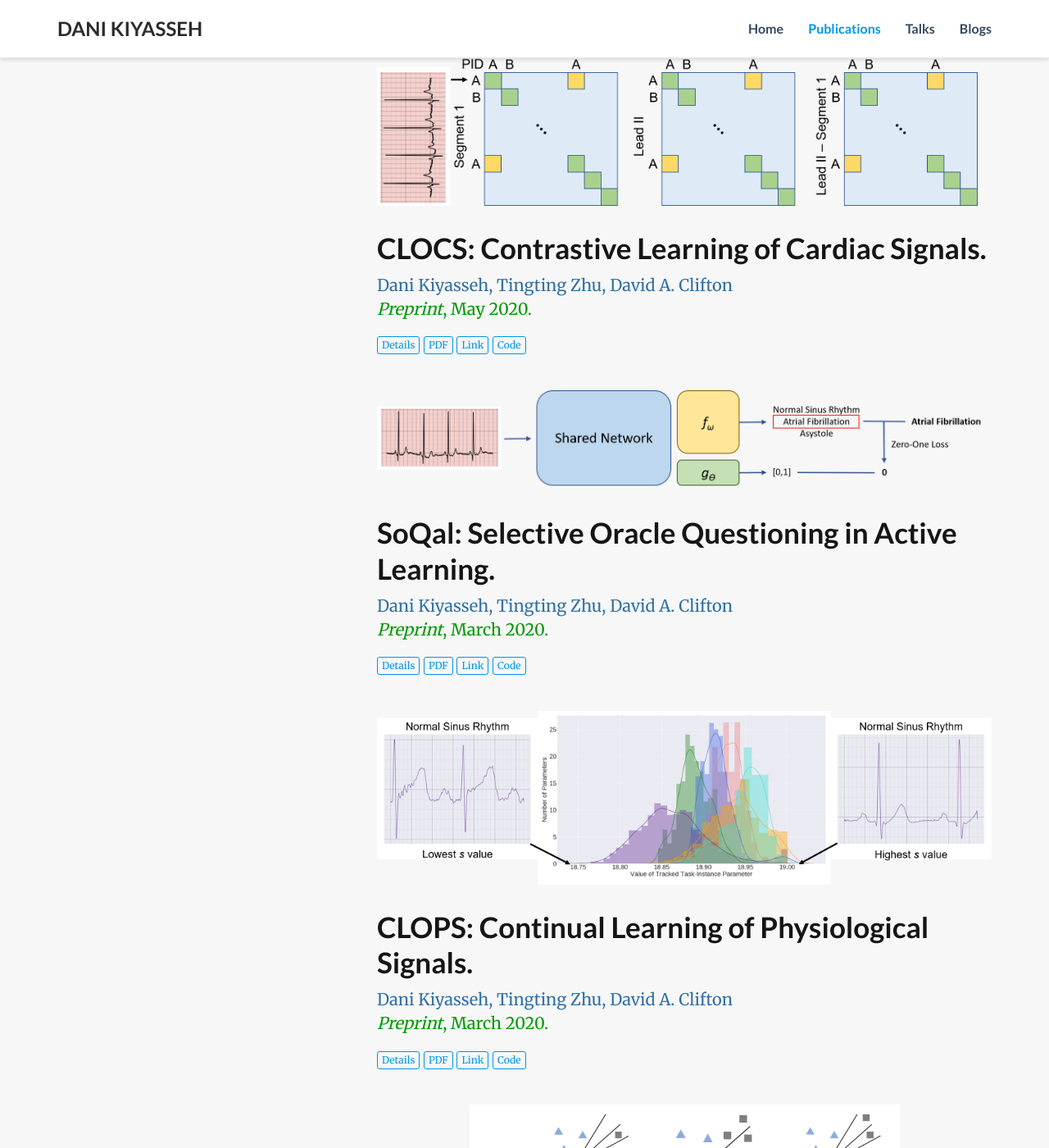
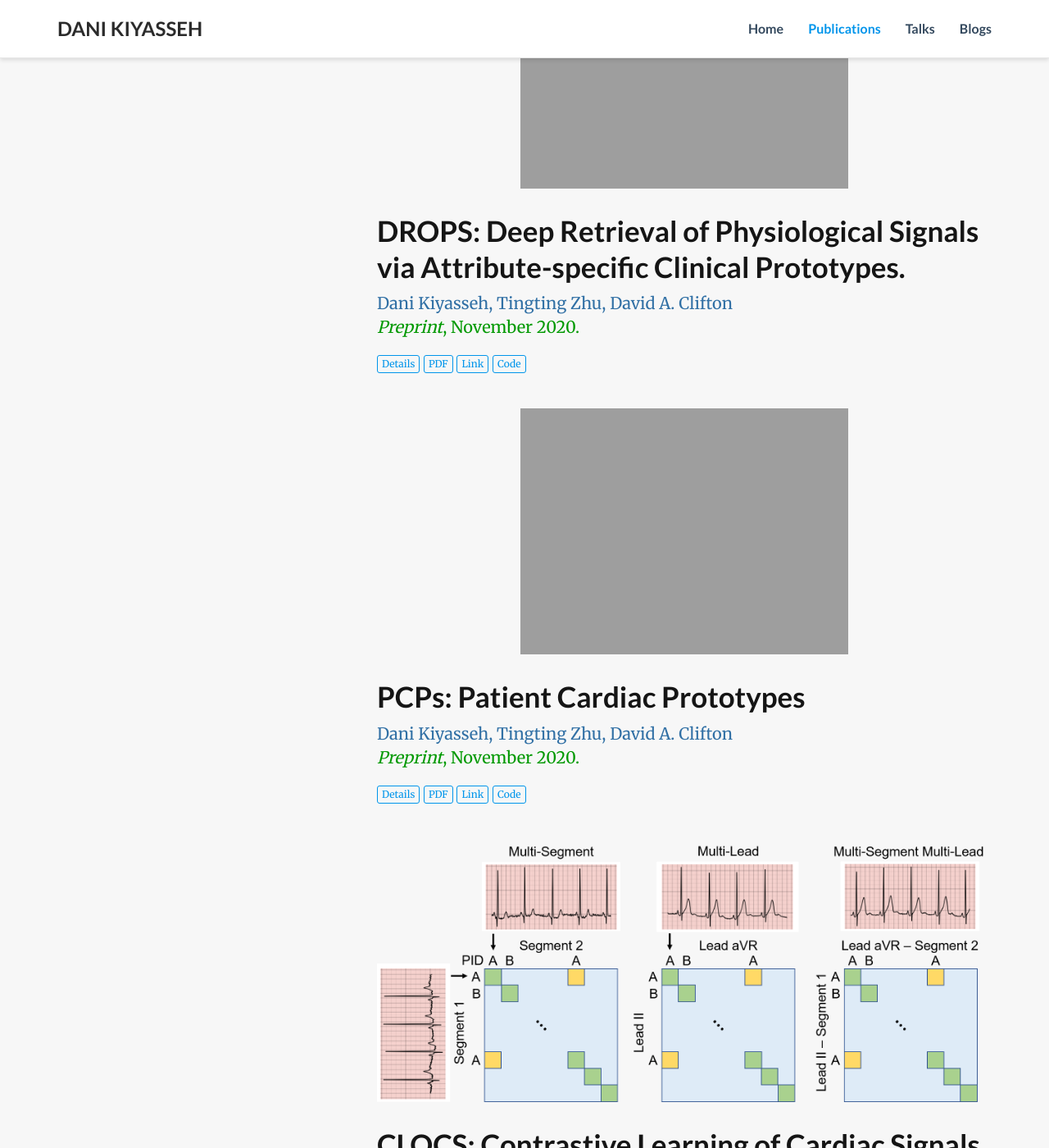
Before and after one commit to danikiyasseh/danikiyasseh.github.io, a Jekyll site: the page index.html, which Jekyll copies as it is, in a window 1280 px wide and 1400 px high, scrolled down 1801 px. Shown: the whole window at 82% size. Built offline with Jekyll 4.4.1, drawn with Linux system fonts in a browser that asks for light colours; nearby versions of some CDN libraries; a style sheet for code colours, icons or effects is not loaded; some of the changed text lies outside the part shown.

Commit message:
Modified Publications

```diff
--- a/index.html
+++ b/index.html
@@ -252,6 +252,106 @@ title: Dani Kiyasseh
 
     <div class="col-md-12">
       <a href="">
+        <img src="https://danikiyasseh.github.io/publications/imgs/DROPS_summary_figure.png" class="pub-banner"
+             itemprop="image">
+      </a>
+    </div>
+
+    <div class="col-md-12">
+      <h3 class="article-title" itemprop="name">
+        <a href="https://danikiyasseh.github.io/publications/DROPS/" itemprop="url">DROPS: Deep Retrieval of Physiological Signals via Attribute-specific Clinical Prototypes.</a>
+      </h3>
+      <div class="pub-abstract" itemprop="text">
+      </div>
+
+      <div class="pub-authors" itemprop="author">
+        Dani Kiyasseh, Tingting Zhu, David A. Clifton
+      </div>
+
+      <div class="pub-publication">
+        <em> Preprint</em>, November 2020.
+      </div>
+
+      <div class="pub-links">
+
+
+	<a class="btn btn-primary btn-outline btn-xs" href="https://danikiyasseh.github.io/publications/DROPS/">
+	  Details
+	</a>
+
+
+	<a class="btn btn-primary btn-outline btn-xs" href="https://danikiyasseh.github.io/publications/documents/DROPS.pdf">
+	  PDF
+	</a>
+
+	<a class="btn btn-primary btn-outline btn-xs" href="">
+	  Link
+	</a>
+
+	<a class="btn btn-primary btn-outline btn-xs" href="https://github.com/danikiyasseh/DROPS">
+	  Code
+	</a>
+
+      </div>
+    </div>
+  </div>
+</div>
+
+ <div class="pub-list-item" itemscope itemtype="http://schema.org/CreativeWork">
+  <div class="row">
+
+    <div class="col-md-12">
+      <a href="">
+        <img src="https://danikiyasseh.github.io/publications/imgs/PCPs_summary_figure.png" class="pub-banner"
+             itemprop="image">
+      </a>
+    </div>
+
+    <div class="col-md-12">
+      <h3 class="article-title" itemprop="name">
+        <a href="https://danikiyasseh.github.io/publications/PCPs/" itemprop="url">PCPs: Patient Cardiac Prototypes</a>
+      </h3>
+      <div class="pub-abstract" itemprop="text">
+      </div>
+
+      <div class="pub-authors" itemprop="author">
+        Dani Kiyasseh, Tingting Zhu, David A. Clifton
+      </div>
+
+      <div class="pub-publication">
+        <em> Preprint</em>, November 2020.
+      </div>
+
+      <div class="pub-links">
+
+
+	<a class="btn btn-primary btn-outline btn-xs" href="https://danikiyasseh.github.io/publications/PCPs/">
+	  Details
+	</a>
+
+
+	<a class="btn btn-primary btn-outline btn-xs" href="https://danikiyasseh.github.io/publications/documents/PCPs.pdf">
+	  PDF
+	</a>
+
+	<a class="btn btn-primary btn-outline btn-xs" href="">
+	  Link
+	</a>
+
+	<a class="btn btn-primary btn-outline btn-xs" href="https://github.com/danikiyasseh/PCPs">
+	  Code
+	</a>
+
+      </div>
+    </div>
+  </div>
+</div>
+
+ <div class="pub-list-item" itemscope itemtype="http://schema.org/CreativeWork">
+  <div class="row">
+
+    <div class="col-md-12">
+      <a href="">
         <img src="https://danikiyasseh.github.io/publications/imgs/CLOCS_summary_figure.png" class="pub-banner"
              itemprop="image">
       </a>
@@ -302,14 +402,14 @@ title: Dani Kiyasseh
 
     <div class="col-md-12">
       <a href="">
-        <img src="https://danikiyasseh.github.io/publications/imgs/SoQal_summary_figure.png" class="pub-banner"
+        <img src="https://danikiyasseh.github.io/publications/imgs/SoCal_summary_figure.png" class="pub-banner"
              itemprop="image">
       </a>
     </div>
 
     <div class="col-md-12">
       <h3 class="article-title" itemprop="name">
-        <a href="https://danikiyasseh.github.io/publications/SoQal/" itemprop="url">SoQal: Selective Oracle Questioning in Active Learning.</a>
+        <a href="https://danikiyasseh.github.io/publications/SoCal/" itemprop="url">SoCal: Selective Oracle Questioning in Consistency-based Active Learning of Cardiac Signals.</a>
       </h3>
       <div class="pub-abstract" itemprop="text">
       </div>
@@ -325,20 +425,20 @@ title: Dani Kiyasseh
       <div class="pub-links">
 
 
-	<a class="btn btn-primary btn-outline btn-xs" href="https://danikiyasseh.github.io/publications/SoQal/">
+	<a class="btn btn-primary btn-outline btn-xs" href="https://danikiyasseh.github.io/publications/SoCal/">
 	  Details
 	</a>
 
 
-	<a class="btn btn-primary btn-outline btn-xs" href="https://danikiyasseh.github.io/publications/documents/SoQal.pdf">
+	<a class="btn btn-primary btn-outline btn-xs" href="https://danikiyasseh.github.io/publications/documents/SoCal.pdf">
 	  PDF
 	</a>
 
-	<a class="btn btn-primary btn-outline btn-xs" href="https://arxiv.org/abs/2004.10468">
+	<a class="btn btn-primary btn-outline btn-xs" href="https://arxiv.org/abs/2004.09557">
 	  Link
 	</a>
 
-	<a class="btn btn-primary btn-outline btn-xs" href="https://github.com/danikiyasseh/SoQal">
+	<a class="btn btn-primary btn-outline btn-xs" href="https://github.com/danikiyasseh/SoCal">
 	  Code
 	</a>
 
@@ -389,56 +489,6 @@ title: Dani Kiyasseh
 	</a>
 
 	<a class="btn btn-primary btn-outline btn-xs" href="https://github.com/danikiyasseh/CLOPS">
-	  Code
-	</a>
-
-      </div>
-    </div>
-  </div>
-</div>
-
-	 <div class="pub-list-item" itemscope itemtype="http://schema.org/CreativeWork">
-  <div class="row">
-
-    <div class="col-md-12">
-      <a href="">
-        <img src="https://danikiyasseh.github.io/publications/imgs/ALPS_summary_figure.png" style="max-width:70%;" class="pub-banner"
-             itemprop="image">
-      </a>
-    </div>
-
-    <div class="col-md-12">
-      <h3 class="article-title" itemprop="name">
-        <a href="https://danikiyasseh.github.io/publications/ALPS/" itemprop="url">ALPS: Active Learning via Perturbations.</a>
-      </h3>
-      <div class="pub-abstract" itemprop="text">
-      </div>
-
-      <div class="pub-authors" itemprop="author">
-        Dani Kiyasseh, Tingting Zhu, David A. Clifton
-      </div>
-
-      <div class="pub-publication">
-        <em> Preprint</em>, March 2020.
-      </div>
-
-      <div class="pub-links">
-
-
-	<a class="btn btn-primary btn-outline btn-xs" href="https://danikiyasseh.github.io/publications/ALPS/">
-	  Details
-	</a>
-
-
-	<a class="btn btn-primary btn-outline btn-xs" href="https://danikiyasseh.github.io/publications/documents/ALPS.pdf">
-	  PDF
-	</a>
-
-	<a class="btn btn-primary btn-outline btn-xs" href="https://arxiv.org/abs/2004.09557">
-	  Link
-	</a>
-
-	<a class="btn btn-primary btn-outline btn-xs" href="https://github.com/danikiyasseh/ALPS">
 	  Code
 	</a>
 
```
